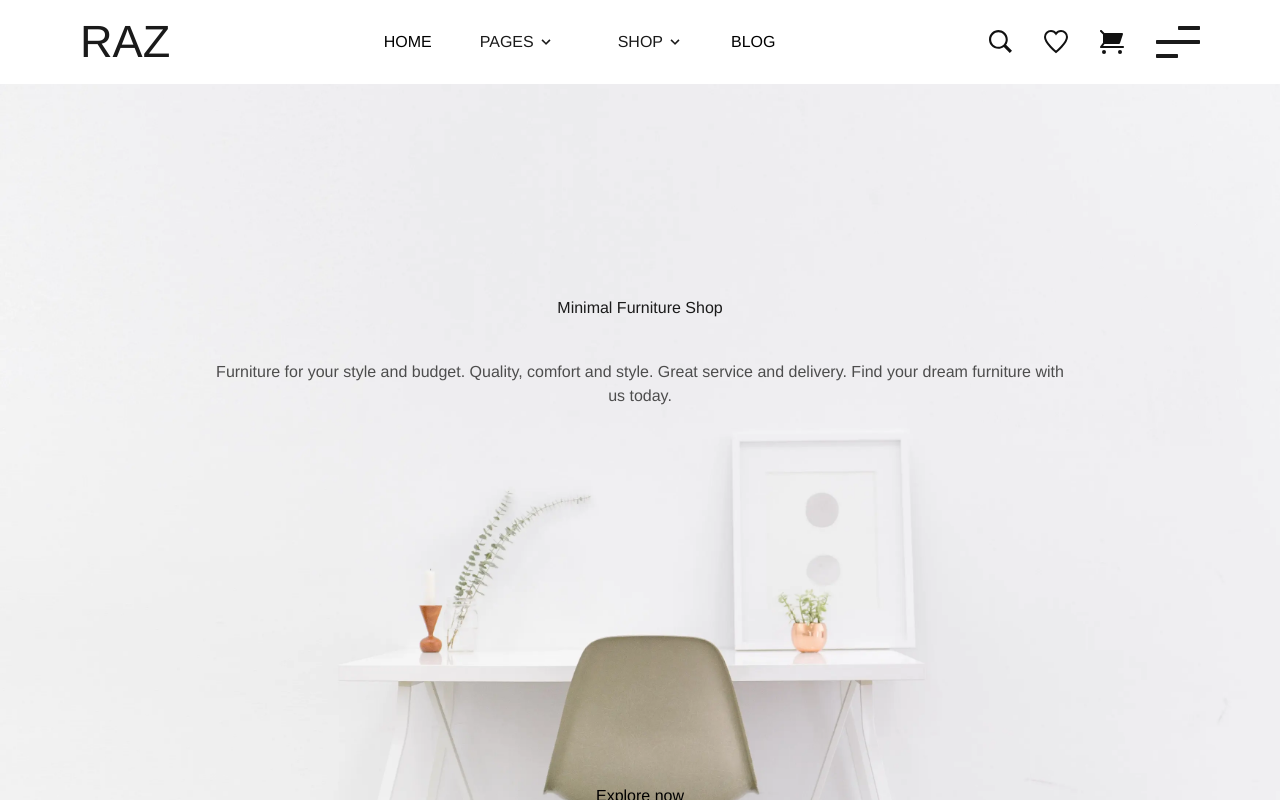
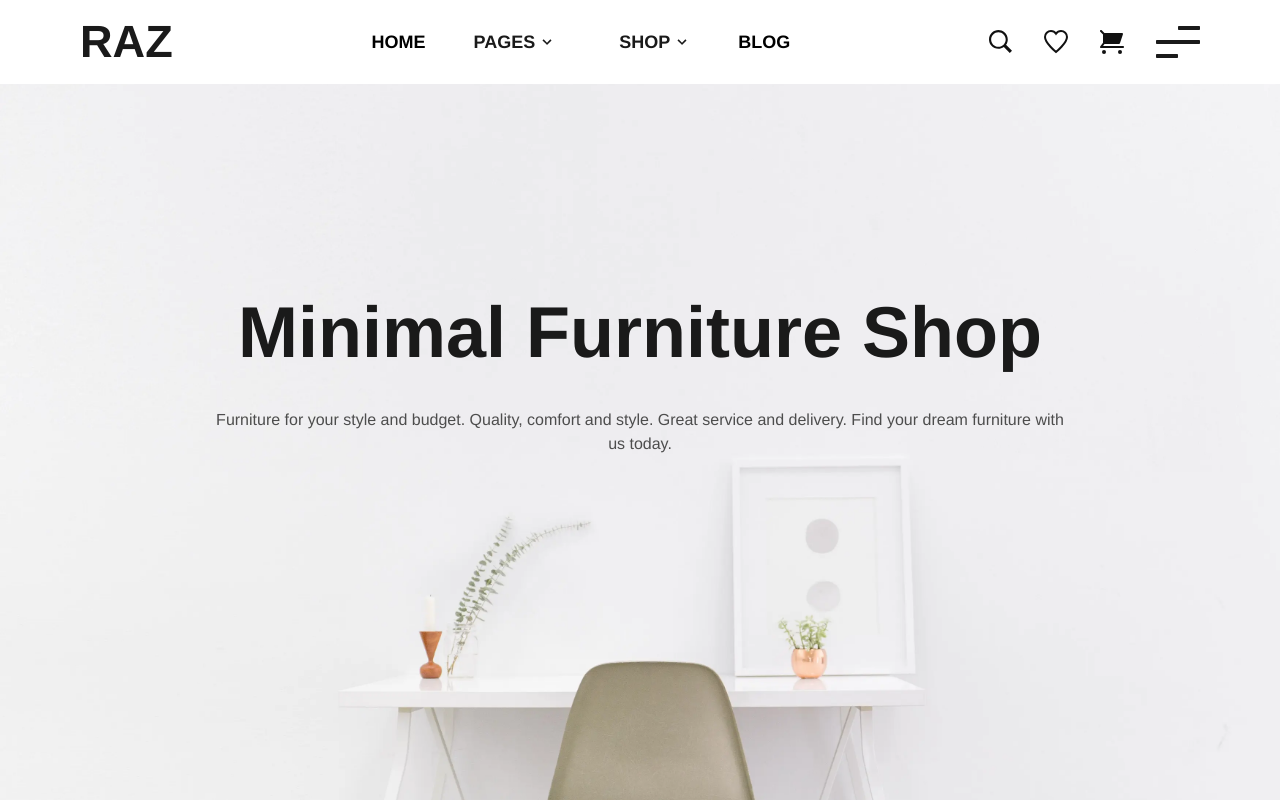
Before and after one commit to mikejang0109/fe_shop_ternLK, a React (Create React App) app: page / in a window 1280 px wide. Shown: the top 800 px of the page. Built offline with nearby package versions, Linux system fonts and the light colour scheme; no server answers.

Commit message:
fixing tailwind when merge before

```diff
--- a/tailwind.config.js
+++ b/tailwind.config.js
@@ -2,6 +2,7 @@
 module.exports = {
   content: ["./src/**/*.{js,jsx,ts,tsx}"],
   theme: {
+    extend: {
       fontSize: {
         small: '0.7rem',
         medium: '1rem',
@@ -16,7 +17,6 @@ module.exports = {
         700: '700',
 
       },
-    extend: {
       colors: {
         "primary-black": "#1A1A1A",
         "secondary-black": "#212121",
@@ -36,7 +36,26 @@ module.exports = {
         'home-bg': "url('/src/assets/images/homepage-bg.webp')",
         'advert-bg': "url('/src/assets/images/ad-bg.webp')",
         'timeline-bg': "url('/src/assets/icons/truck-icon.svg')"
-      }
+      },
+      screens: {
+        'handphone': '412px',
+        'tablet': '768px',
+        'laptop': '1040px',
+        'desktop': '1240px',
+      },
+      width: {
+        'image': '15px',
+        'image1.5': '20px',
+        'image2': '25px',
+        '50': '50px',
+        'textimage': '100px',
+        'ProfileImage': '100px',
+        '150': '150px',
+      },
+      spacing: {
+        'wFormProfile': '5vw',
+        'hFormProfile': '1vh',
+      },
     },
   },
   variants: {
```
Lines whose indentation alone changed are shown as unchanged.
